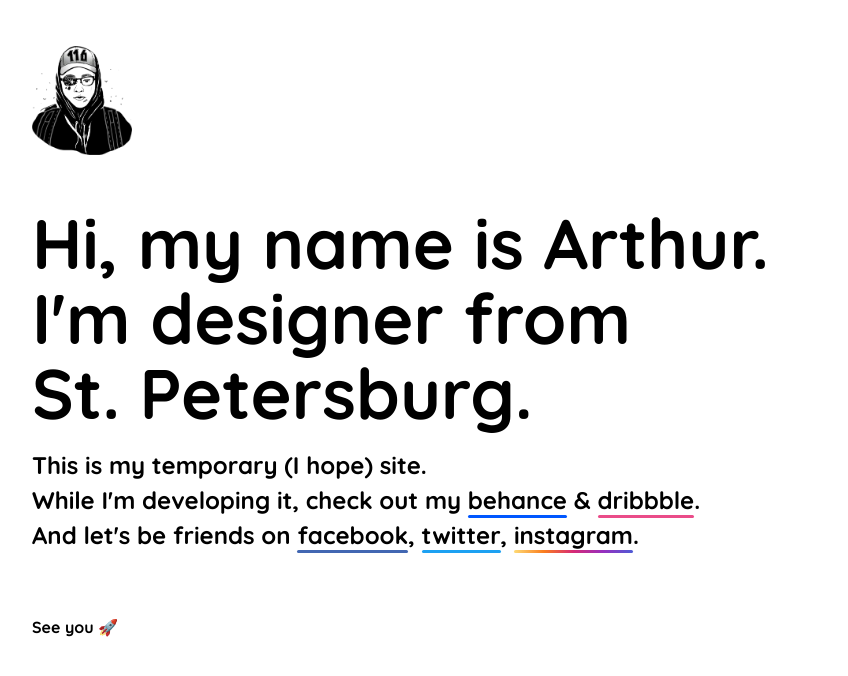
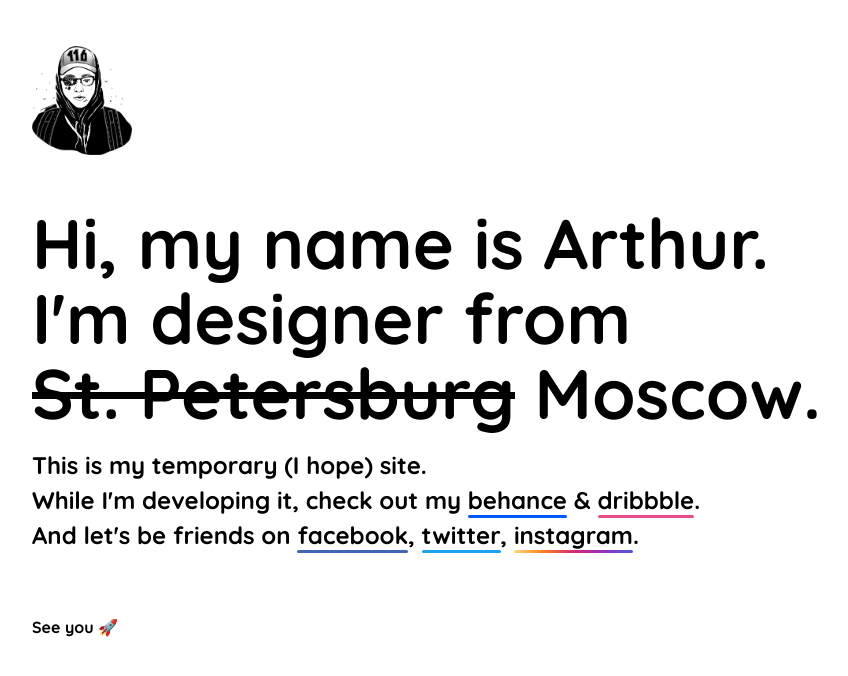
Before and after one commit to arthur-km/mysite, a plain HTML site: page index.html in a window 1280 px wide. Shown: the whole page, without its empty margins (104-952 px from the left). Drawn offline with Linux system fonts and the light colour scheme.

Commit message:
Update index.html

```diff
--- a/index.html
+++ b/index.html
@@ -16,7 +16,7 @@
 <body>
 	<img class="user-pic" src="img/user pic.png" alt="userpic">
 	<h1>
-		Hi, my name is Arthur. <br> I'm designer from St.&nbsp;Petersburg.
+		Hi, my name is Arthur. <br> I'm designer from <s>St.&nbsp;Petersburg</s> Moscow.
 	</h1>
 	<p class="main">This is my temporary (I&nbsp;hope) site.
 <br>While I'm developing it, check out my
```
